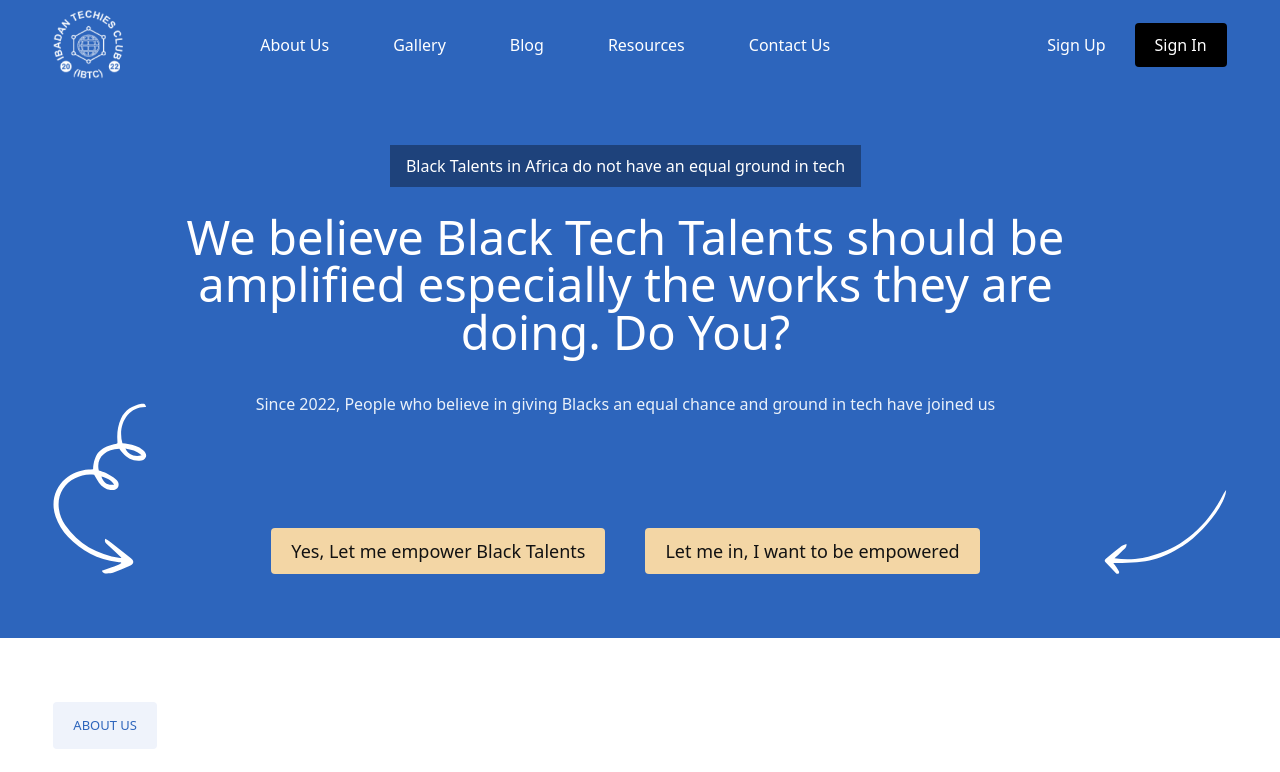
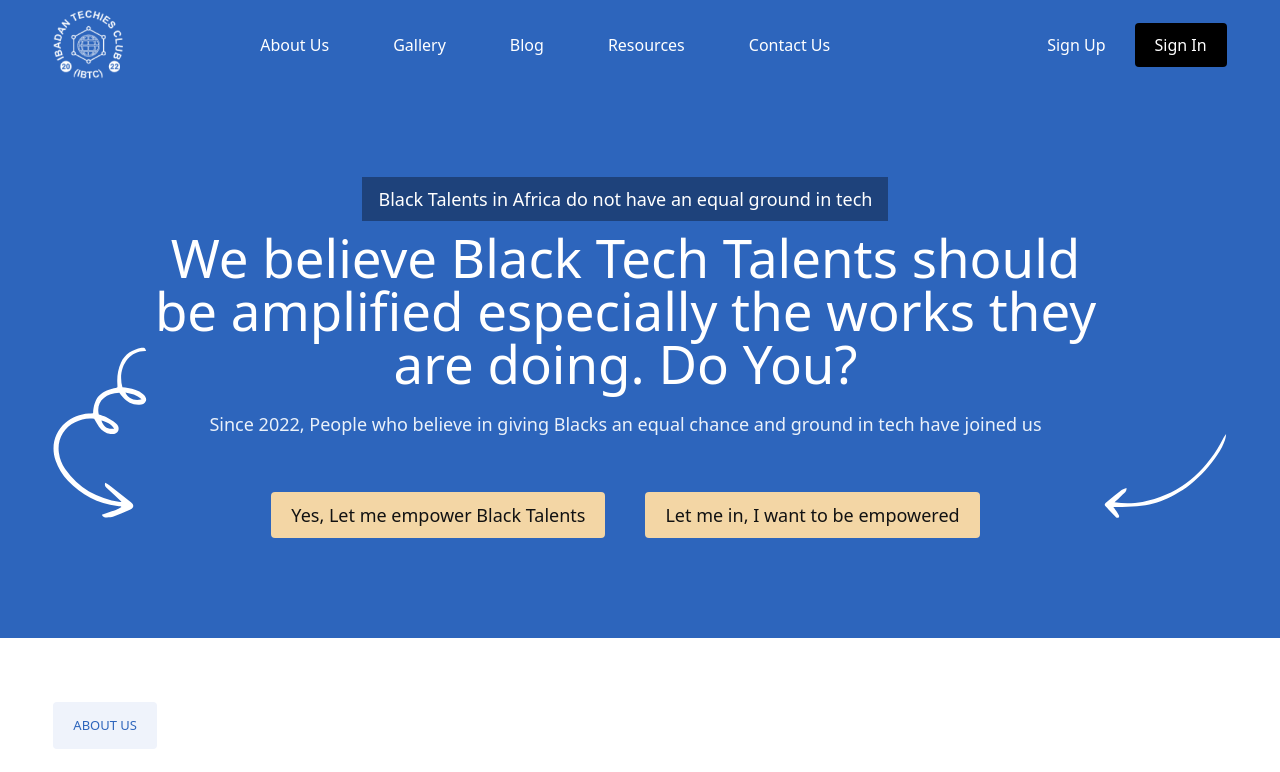
Before and after one commit to Ibadan-Techies/badtechies, a Next.js app: page / in a window 1280 px wide. Shown: the top 772 px of the page. Built offline with nearby package versions, Linux system fonts and the light colour scheme.

Commit message:
fix banner

```diff
--- a/src/components/LandingBanner/banner.tsx
+++ b/src/components/LandingBanner/banner.tsx
@@ -5,11 +5,11 @@ import { datax } from './datax'
 
 const Banner = () => {
   return (
-    <div className="xer23_1212 bg-ibtc-blue _body">
+    <div className="_xer23_1212 bg-ibtc-blue _body">
       <div className="_wrapper flex items-end">
-        <ArrowDecRight className="relative basis-[fit-content] bottom-[10%] flex-shrink-0" />
+        <ArrowDecRight className="relative basis-[fit-content] bottom-[1.2rem] flex-shrink-0 hidden lg:block" />
         <Main />
-        <ArrowDecLeft className="relative basis-[fit-content] bottom-[10%] flex-shrink-0" />
+        <ArrowDecLeft className="relative basis-[fit-content] bottom-[1.2rem] flex-shrink-0 hidden lg:block" />
       </div>
     </div>
   )
@@ -17,8 +17,8 @@ const Banner = () => {
 
 function Main() {
   return (
-    <div className="flex-shrink-1 h-full font-medium self-center text-center flex flex-col gap-14">
-      <div className="flex flex-col gap-9">
+    <div className="flex-shrink-1 font-medium self-center text-center flex flex-col gap-[3.685rem]">
+      <div className="flex flex-col gap-6 text-lg leading-[1.125rem]">
         <p className="text-white">
           <span className="py-2.5 px-4 bg-ibtc-blue-dark">
             Black Talents in Africa do not have an equal ground in tech
@@ -33,7 +33,7 @@ function Main() {
           ground in tech have joined us
         </p>
       </div>
-      <div className="flex self-center gap-10 mt-14">
+      <div className="flex self-center gap-10">
         {datax.map((data, index) => (
           <Button
             key={index}
--- a/src/styles/globals.css
+++ b/src/styles/globals.css
@@ -15,7 +15,7 @@
     @apply text-base leading-4;
   }
 
-  .xer23_1212 {
+  ._xer23_1212 {
     min-height: calc(40rem - 5.7rem);
   }
 
@@ -33,8 +33,8 @@
   }
 
   ._spexXtext {
-    font-size: calc(1.5rem + 1.8vw);
-    line-height: calc(1.5rem + 1.8vw);
+    font-size: calc(1.7rem + 2vw);
+    line-height: calc(1.7rem + 2vw);
   }
 
   ._wrapper {
```
